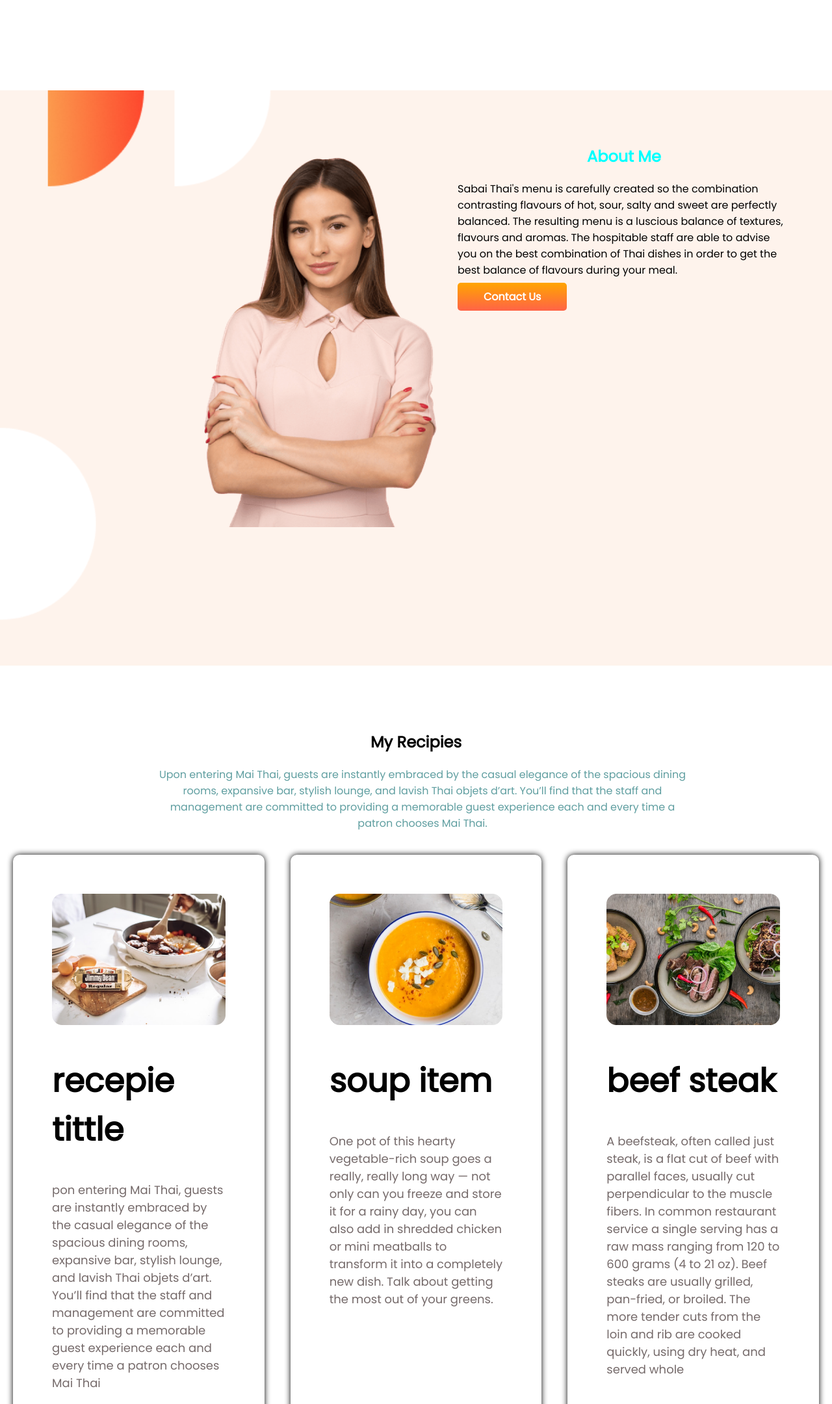
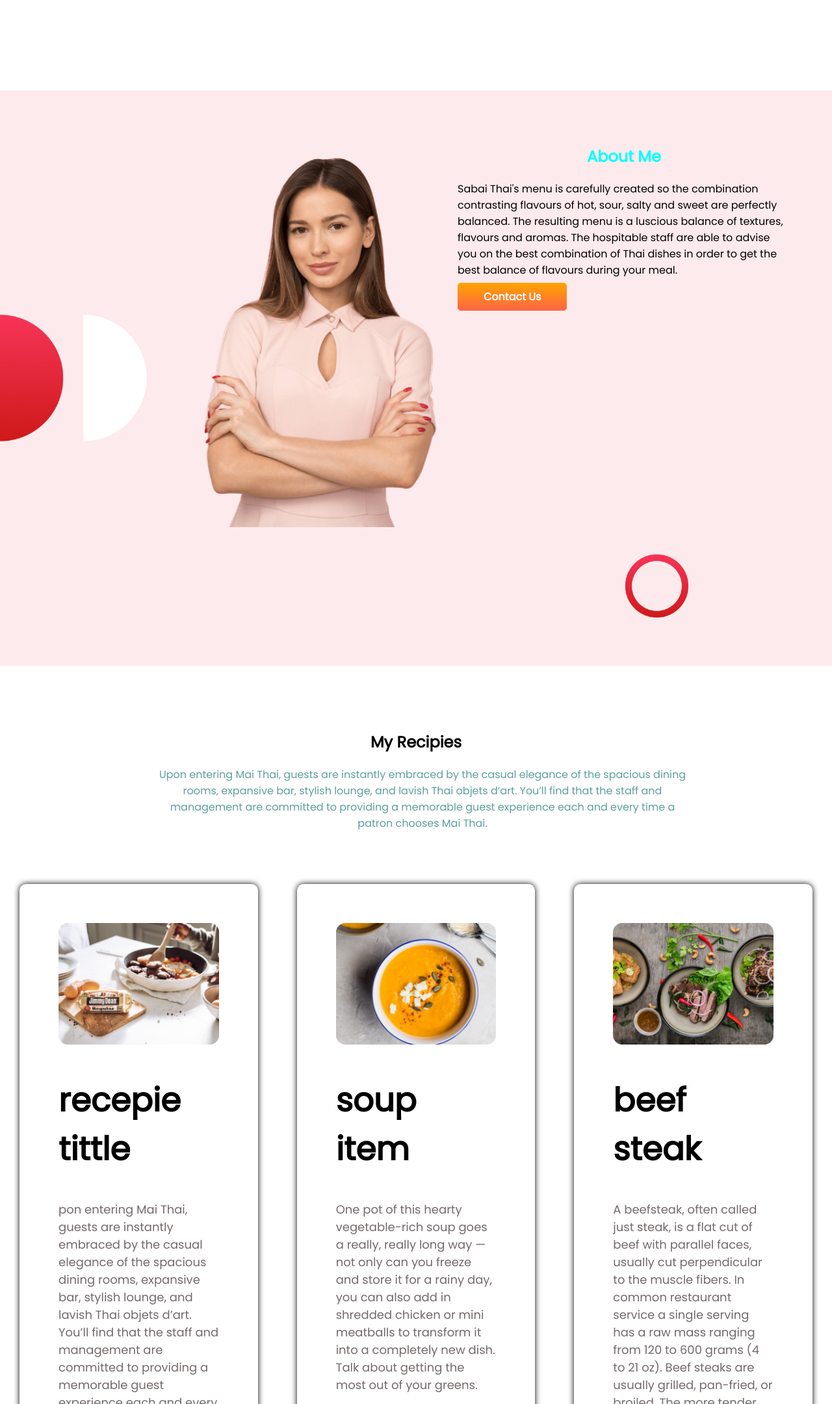
Before and after one commit to sizangitaccount/food-network, a plain HTML site: page index.html in a window 1280 px wide. Shown: the part 640-2800 px from the top of the page at 65% size. Drawn offline with Linux system fonts and the light colour scheme.

Commit message:
images added

```diff
--- a/style.css
+++ b/style.css
@@ -48,7 +48,7 @@ h1 span{
     padding: 40px 130px 50px 250px ;
 }
 .about{
-    background-image: url(images/shapes/7.png);
+    background-image: url(images/shapes/Frame\ 58.jpg);
     background-repeat: no-repeat;
     background-size: cover;
 
@@ -85,7 +85,7 @@ h2{
 }
 .menu-item{
     width: 25%;
-    margin: 20px 20px;
+    margin: 65px 30px;
     padding: 60px;
     box-shadow: 0 0 10px 0 black;
     border-radius: 10px;
```
